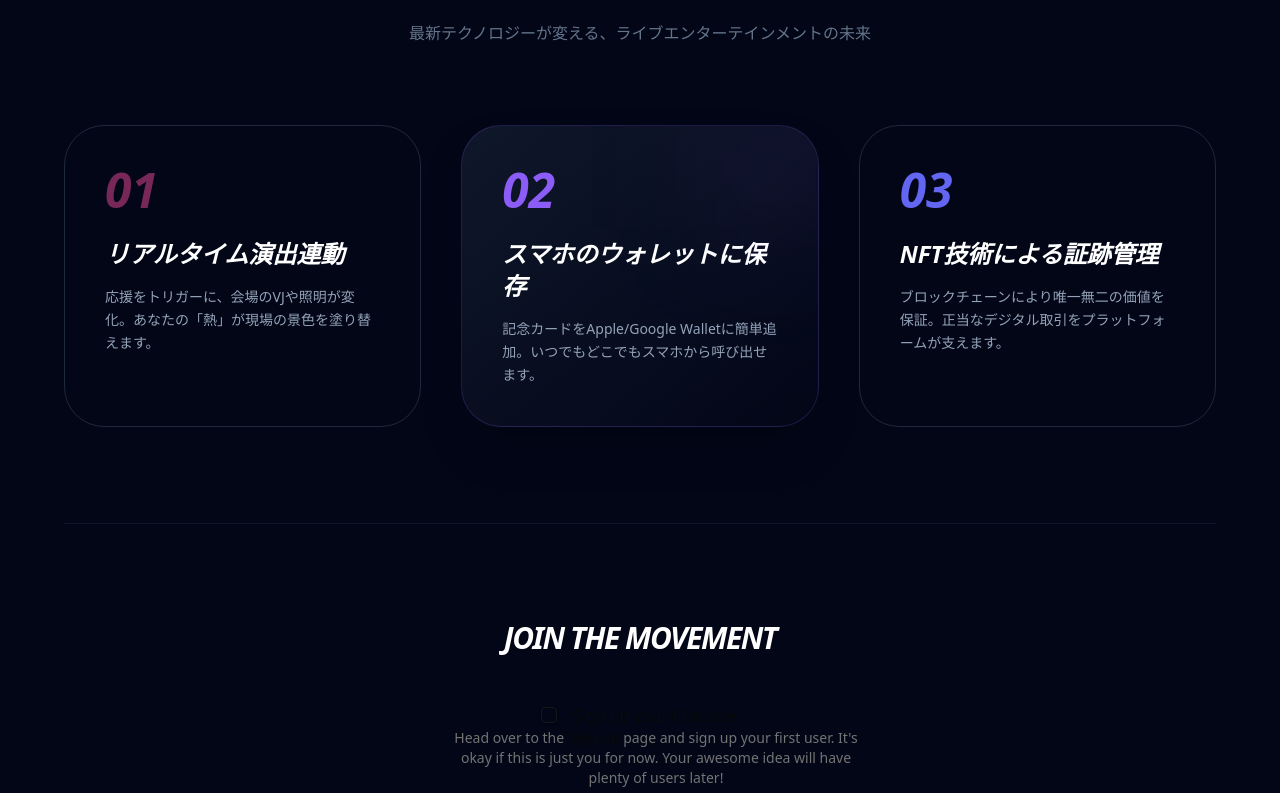
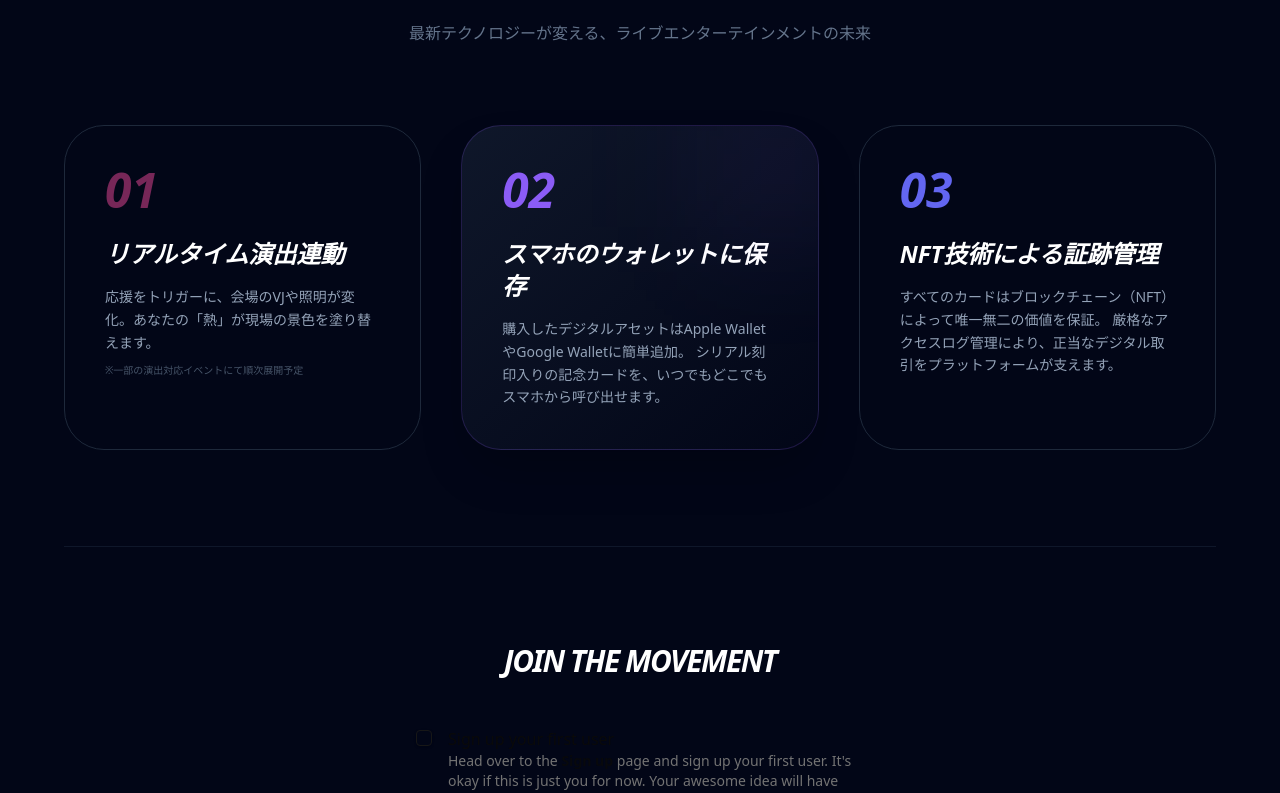
Before and after one commit to spacemindhiro/direct-cheers, a Next.js app: page / in a window 1280 px wide. Shown: the part 1002-1795 px from the top of the page. Built offline with nearby package versions, Linux system fonts and the light colour scheme; no server answers.

Commit message:
デグレ修正

```diff
--- a/app/page.tsx
+++ b/app/page.tsx
@@ -4,7 +4,7 @@ import { SignUpUserSteps } from "@/components/tutorial/sign-up-user-steps";
 
 export default function LandingPage() {
   return (
-    <div className="min-h-screen bg-slate-950 text-slate-200 font-sans selection:bg-pink-500/30 flex flex-col">
+    <div className="min-h-screen bg-slate-950 text-slate-200 font-sans selection:bg-pink-500/30">
       {/* --- Navigation --- */}
       <nav className="sticky top-0 z-50 backdrop-blur-md bg-slate-950/80 border-b border-slate-800 px-6 py-4">
         <div className="max-w-6xl mx-auto flex justify-between items-center">
@@ -57,56 +57,62 @@ export default function LandingPage() {
 
       {/* --- Features Section --- */}
       <section id="features" className="py-24 bg-slate-950 px-6">
-        <div className="max-w-6xl mx-auto text-center">
-          <div className="mb-20">
+        <div className="max-w-6xl mx-auto">
+          <div className="text-center mb-20">
             <h3 className="text-4xl font-black text-white mb-4 italic tracking-tighter uppercase">The Digital Experience</h3>
             <p className="text-slate-500">最新テクノロジーが変える、ライブエンターテインメントの未来</p>
           </div>
 
           <div className="grid md:grid-cols-3 gap-10">
-            {/* 01 */}
-            <Link href="/concept/realtime" className="p-10 rounded-[2.5rem] bg-slate-950 border border-slate-800 hover:border-pink-500/30 transition-all group text-left block">
+
+            {/* 01: 演出連動 */}
+            <Link href="/concept/realtime" className="p-10 rounded-[2.5rem] bg-slate-950 border border-slate-800 hover:border-pink-500/30 transition-all group block text-left">
               <div className="text-pink-500 font-black text-5xl italic mb-6 opacity-50">01</div>
               <h4 className="text-2xl font-bold text-white mb-4 italic">リアルタイム演出連動</h4>
               <p className="text-sm text-slate-400 leading-relaxed">
                 応援をトリガーに、会場のVJや照明が変化。あなたの「熱」が現場の景色を塗り替えます。
+                <span className="block mt-2 text-[10px] text-slate-600">※一部の演出対応イベントにて順次展開予定</span>
               </p>
             </Link>
 
-            {/* 02 */}
-            <Link href="/concept/wallet" className="p-10 rounded-[2.5rem] bg-gradient-to-br from-slate-900 to-slate-950 border border-violet-500/20 shadow-2xl relative overflow-hidden group text-left block">
+            {/* 02: スマホウォレット */}
+            <Link href="/concept/wallet" className="p-10 rounded-[2.5rem] bg-gradient-to-br from-slate-900 to-slate-950 border border-violet-500/20 shadow-2xl relative overflow-hidden group block text-left">
               <div className="absolute -right-6 -top-6 w-32 h-32 bg-violet-500/10 blur-3xl group-hover:bg-violet-500/20 transition-all" />
               <div className="text-violet-500 font-black text-5xl italic mb-6">02</div>
               <h4 className="text-2xl font-bold text-white mb-4 italic">スマホのウォレットに保存</h4>
               <p className="text-sm text-slate-400 leading-relaxed">
-                記念カードをApple/Google Walletに簡単追加。いつでもどこでもスマホから呼び出せます。
+                購入したデジタルアセットはApple WalletやGoogle Walletに簡単追加。
+                シリアル刻印入りの記念カードを、いつでもどこでもスマホから呼び出せます。
               </p>
             </Link>
 
-            {/* 03 */}
-            <Link href="/concept/nft" className="p-10 rounded-[2.5rem] bg-slate-950 border border-slate-800 hover:border-indigo-500/30 transition-all text-left block">
+            {/* 03: 証跡管理 */}
+            <Link href="/concept/nft" className="p-10 rounded-[2.5rem] bg-slate-950 border border-slate-800 hover:border-indigo-500/30 transition-all block text-left">
               <div className="text-indigo-500 font-black text-5xl italic mb-6">03</div>
               <h4 className="text-2xl font-bold text-white mb-4 italic">NFT技術による証跡管理</h4>
               <p className="text-sm text-slate-400 leading-relaxed">
-                ブロックチェーンにより唯一無二の価値を保証。正当なデジタル取引をプラットフォームが支えます。
+                すべてのカードはブロックチェーン（NFT）によって唯一無二の価値を保証。
+                厳格なアクセスログ管理により、正当なデジタル取引をプラットフォームが支えます。
               </p>
             </Link>
+
           </div>
+        </div>
 
-          {/* 修正ポイント：余計な案内を消し、直接SignUpUserStepsを出す */}
-          <div className="mt-24 pt-24 border-t border-slate-900 flex flex-col items-center">
-            <h4 className="text-white font-black italic tracking-tighter text-3xl mb-12 uppercase">Join the Movement</h4>
-            <div className="w-full max-w-md">
-              <SignUpUserSteps />
-            </div>
+        {/* --- JOIN THE MOVEMENT セクション --- */}
+        <div className="max-w-6xl mx-auto mt-24 pt-24 border-t border-slate-900 flex flex-col items-center">
+          <h4 className="text-white font-black italic tracking-tighter text-3xl mb-12 uppercase text-center">Join the Movement</h4>
+          <div className="w-full max-w-md">
+            {/* 修正点：エラーの元凶 ConnectSupabaseSteps を削除し、SignUpUserStepsのみに */}
+            <SignUpUserSteps />
           </div>
         </div>
       </section>
 
-      {/* --- Footer --- */}
-      <footer className="py-24 px-6 border-t border-slate-800 bg-slate-950 mt-auto">
+      {/* --- Footer Area --- */}
+      <footer className="py-24 px-6 border-t border-slate-800 bg-slate-950">
         <div className="max-w-6xl mx-auto flex flex-col md:flex-row justify-between items-start gap-16">
-          <div className="space-y-6 text-left">
+          <div className="space-y-6">
             <h5 className="font-bold text-white tracking-tighter">DIRECT CHEERS</h5>
             <p className="text-slate-500 text-[10px] max-w-xs leading-relaxed uppercase tracking-[0.3em]">
               Digital Assets for Live Moments.
```
